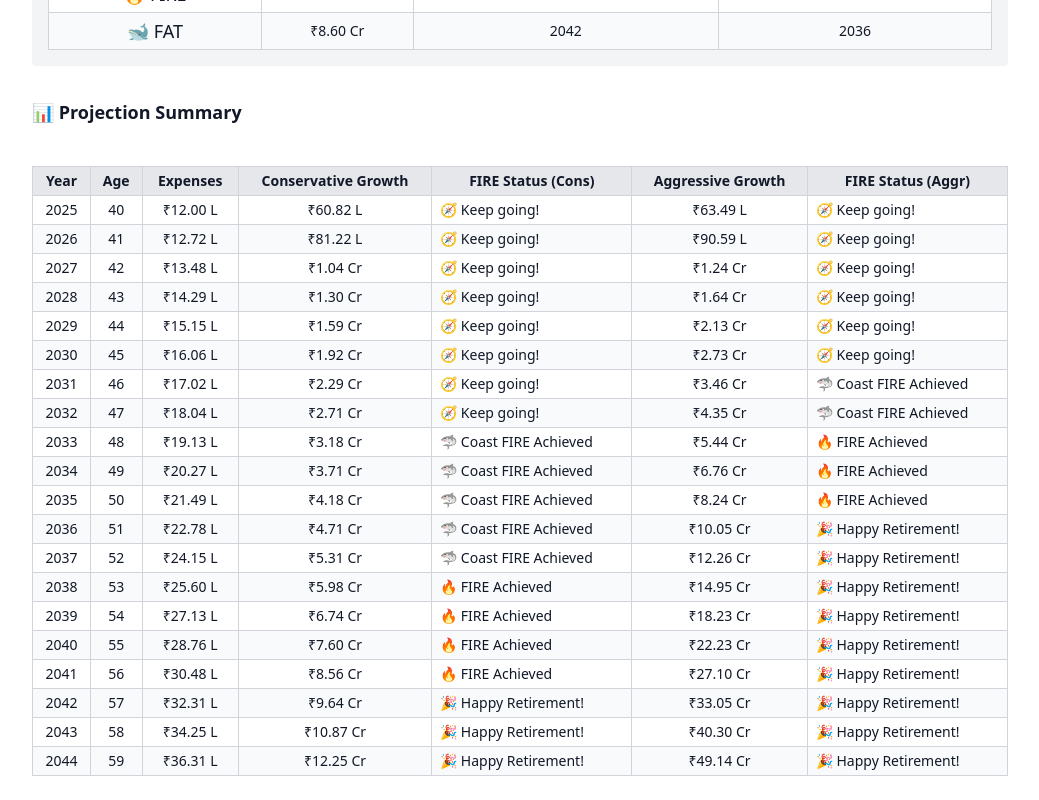
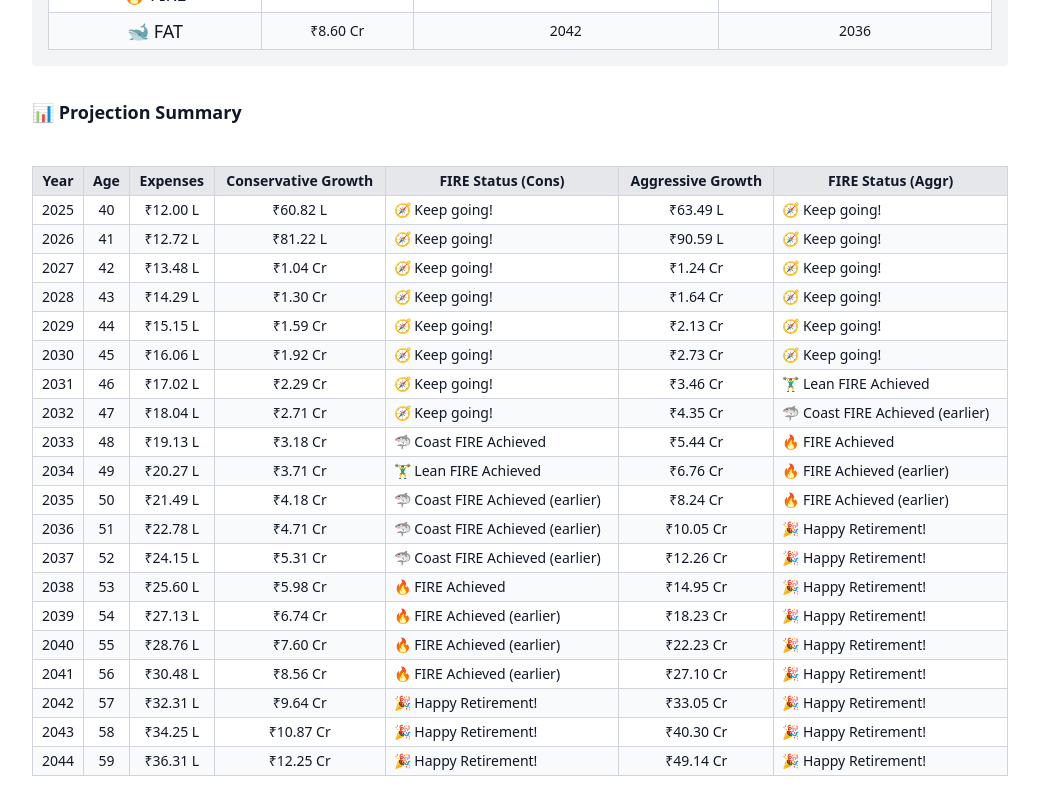
Before and after one commit to TheBeggarBowl/fire-tracker, a React (Vite) app: page / in a window 1280 px wide. Shown: the part 1346-2146 px from the top of the page, without its empty margins (120-1159 px from the left). Built offline with nearby package versions, Linux system fonts and the light colour scheme.

Commit message:
Update App.jsx
lean FIRE fix

```diff
--- a/src/App.jsx
+++ b/src/App.jsx
@@ -314,42 +314,23 @@ Good luck on your FIRE journey! 🔥`
   const { lean, coast, fire, fat } = getMilestoneState(val, targets);
   const pathAchievements = firstAchievementYears[pathType];
 
-    // Priority 1: Full Retirement Achieved (based on Fat FIRE being reached)
-    // This implies all previous milestones are also 'achieved earlier'
+  // Priority 1: Full Retirement Achieved (fat milestone achieved)
   if (pathAchievements.fat && currentYearInProjection >= pathAchievements.fat) {
     return "🎉 Happy Retirement!";
   }
 
-    // Priority 2: New Milestone Achieved *This Year* (highest to lowest)
-    // Check if the current value meets the fat target. If so, return Fat FIRE.
-    // This order ensures the highest *currently met* milestone is displayed.
-    if (fat) {
-        return "🐋 Fat FIRE Achieved";
-    }
-    if (fire) {
-        return "🔥 FIRE Achieved";
-    }
-    if (coast) {
-        return "🦈 Coast FIRE Achieved";
-    }
-    if (lean) {
-        return "🏋️‍♂️ Lean FIRE Achieved";
-    }
+  // Priority 2: Check if *this year* is the first achievement of any milestone (lowest to highest)
+  if (pathAchievements.lean === currentYearInProjection) return "🏋️‍♂️ Lean FIRE Achieved";
+  if (pathAchievements.coast === currentYearInProjection) return "🦈 Coast FIRE Achieved";
+  if (pathAchievements.fire === currentYearInProjection) return "🔥 FIRE Achieved";
+  if (pathAchievements.fat === currentYearInProjection) return "🐋 Fat FIRE Achieved";
 
-    // Priority 3: Milestone Achieved *In a Previous Year* (highest to lowest)
-    // Only show "earlier" if it was hit previously AND we haven't hit a *new* milestone this year.
-    // Also, ensure the target milestone year is before the current projection year.
-    if (pathAchievements.fire && currentYearInProjection > pathAchievements.fire) {
-        return "🔥 FIRE Achieved (earlier)";
-    }
-    if (pathAchievements.coast && currentYearInProjection > pathAchievements.coast) {
-        return "🦈 Coast FIRE Achieved (earlier)";
-    }
-    if (pathAchievements.lean && currentYearInProjection > pathAchievements.lean) {
-        return "🏋️‍♂️ Lean FIRE Achieved (earlier)";
-    }
+  // Priority 3: Previously achieved milestones
+  if (pathAchievements.fat && currentYearInProjection > pathAchievements.fat) return "🐋 Fat FIRE Achieved (earlier)";
+  if (pathAchievements.fire && currentYearInProjection > pathAchievements.fire) return "🔥 FIRE Achieved (earlier)";
+  if (pathAchievements.coast && currentYearInProjection > pathAchievements.coast) return "🦈 Coast FIRE Achieved (earlier)";
+  if (pathAchievements.lean && currentYearInProjection > pathAchievements.lean) return "🏋️‍♂️ Lean FIRE Achieved (earlier)";
 
-    // Priority 4: Default
   return "🧭 Keep going!";
 };
 
```
Lines whose indentation alone changed are shown as unchanged.
